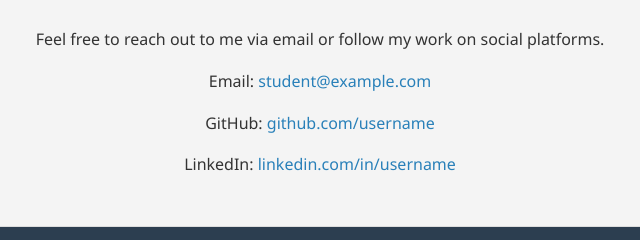
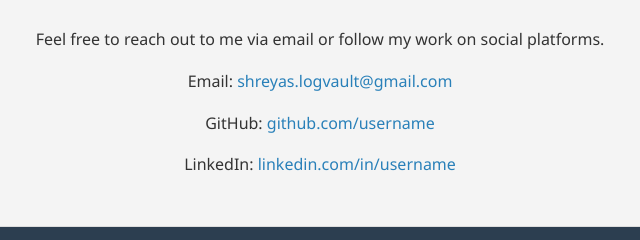
Before and after one commit to y0dam4n/y0dam4n.github.io, a plain HTML site: page index.html in a window 1280 px wide. Shown: the part 2394-2634 px from the top of the page, 320-960 px from the left. Drawn offline with Linux system fonts and the light colour scheme.

Commit message:
Add files via upload

```diff
--- a/index.html
+++ b/index.html
@@ -86,7 +86,7 @@
             <div class="contact-content">
                 <p>Feel free to reach out to me via email or follow my work on social platforms.</p>
                 <div class="contact-info">
-                    <p>Email: <a href="mailto:student@example.com">student@example.com</a></p>
+                    <p>Email: <a href="mailto:student@example.com">shreyas.logvault@gmail.com</a></p>
                     <p>GitHub: <a href="https://github.com" target="_blank">github.com/username</a></p>
                     <p>LinkedIn: <a href="https://linkedin.com" target="_blank">linkedin.com/in/username</a></p>
                 </div>
```
